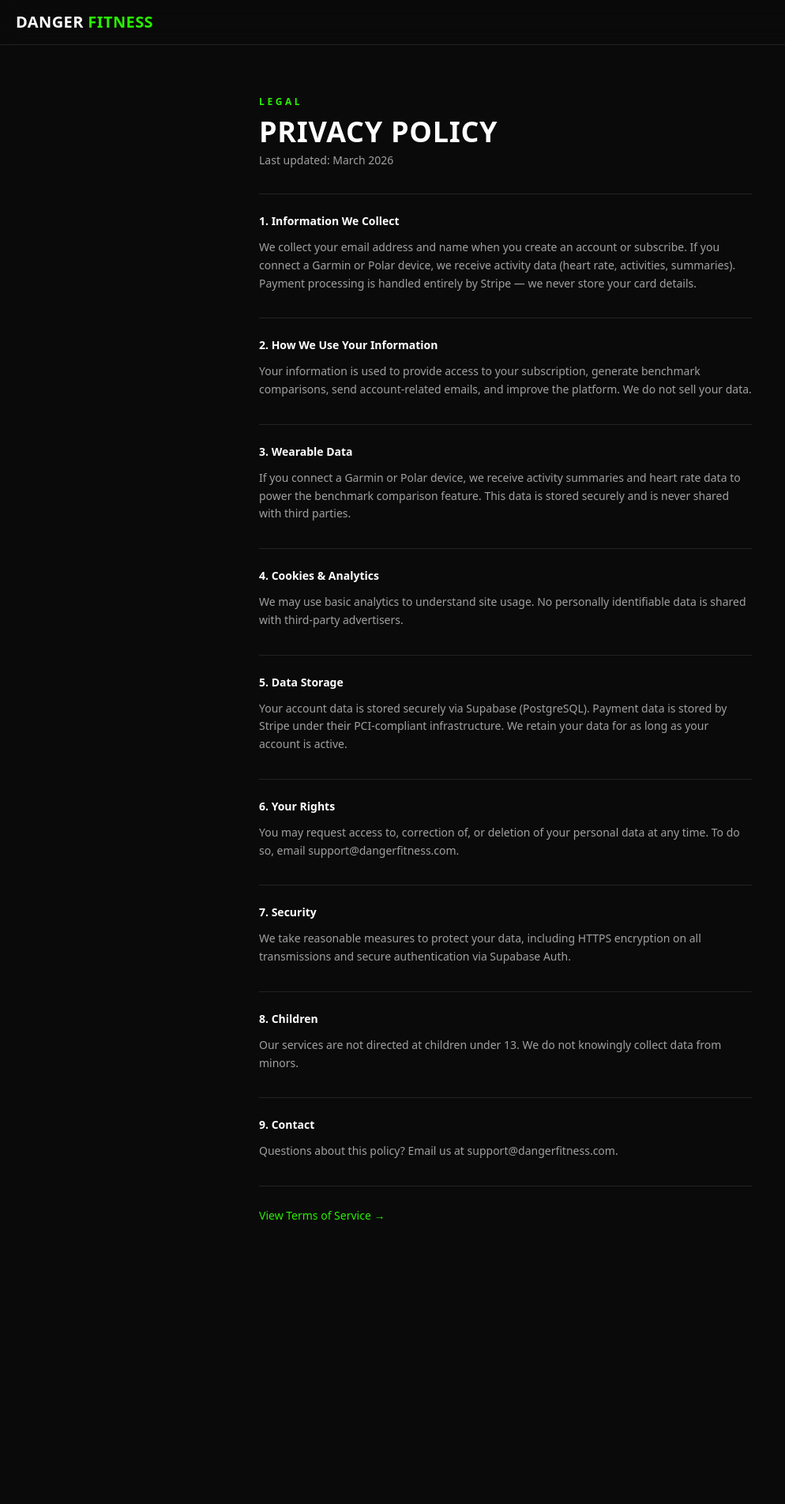
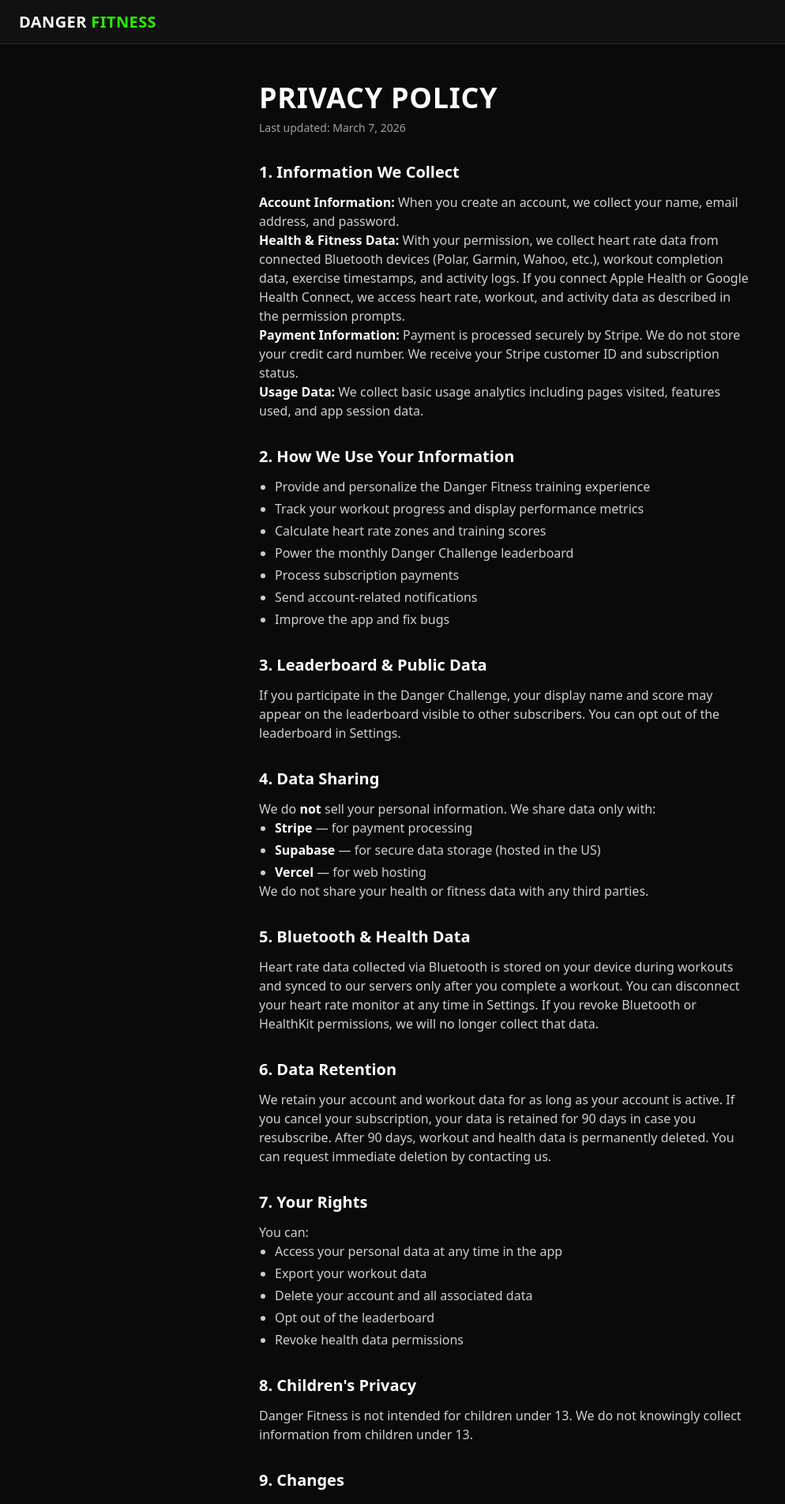
Before and after one commit to GT-Product-Studio/deegan-fitness, a Next.js app: page /privacy in a window 1280 px wide. Shown: the top 1904 px of the page at 79% size, without its empty margins (0-994 px from the left). Before the commit the page ends 1614 px from the top, so only its background shows below. Built offline with nearby package versions, Linux system fonts and the light colour scheme.

Commit message:
Privacy policy page for App Store submission

```diff
--- a/app/privacy/page.tsx
+++ b/app/privacy/page.tsx
@@ -1,70 +1,97 @@
 import Link from "next/link";
 import { brand } from "@/config/brand";
+
+export const metadata = {
+  title: "Privacy Policy — Danger Fitness",
+};
 
 export default function PrivacyPage() {
   return (
     <main className="min-h-screen bg-background text-foreground">
-      <nav className="sticky top-0 z-50 bg-background/80 backdrop-blur-md border-b border-white/10" style={{ paddingTop: "env(safe-area-inset-top)" }}>
-        <div className="max-w-7xl mx-auto px-5 h-14 flex items-center">
-          <Link href="/" className="font-display text-xl font-bold tracking-wider uppercase text-white">
-            {brand.nav.logoPrefix} <span className="text-primary">{brand.nav.logoAccent}</span>
-          </Link>
-        </div>
-      </nav>
+      <header className="border-b border-white/10 bg-card px-6 h-14 flex items-center">
+        <Link href="/" className="font-display text-xl font-bold tracking-wider uppercase">
+          {brand.nav.logoPrefix} <span className="text-primary">{brand.nav.logoAccent}</span>
+        </Link>
+      </header>
 
-      <div className="max-w-2xl mx-auto px-6 py-16 space-y-8">
-        <div>
-          <p className="text-primary text-xs font-bold tracking-[0.3em] uppercase mb-3">Legal</p>
-          <h1 className="font-display text-4xl font-bold uppercase leading-none mb-2">Privacy Policy</h1>
-          <p className="text-muted text-sm">Last updated: March 2026</p>
-        </div>
+      <div className="max-w-2xl mx-auto px-6 py-12">
+        <h1 className="font-display text-4xl font-bold uppercase mb-2">Privacy Policy</h1>
+        <p className="text-muted text-sm mb-8">Last updated: March 7, 2026</p>
 
-        {[
-          {
-            title: "1. Information We Collect",
-            body: "We collect your email address and name when you create an account or subscribe. If you connect a Garmin or Polar device, we receive activity data (heart rate, activities, summaries). Payment processing is handled entirely by Stripe — we never store your card details.",
-          },
-          {
-            title: "2. How We Use Your Information",
-            body: "Your information is used to provide access to your subscription, generate benchmark comparisons, send account-related emails, and improve the platform. We do not sell your data.",
-          },
-          {
-            title: "3. Wearable Data",
-            body: "If you connect a Garmin or Polar device, we receive activity summaries and heart rate data to power the benchmark comparison feature. This data is stored securely and is never shared with third parties.",
-          },
-          {
-            title: "4. Cookies & Analytics",
-            body: "We may use basic analytics to understand site usage. No personally identifiable data is shared with third-party advertisers.",
-          },
-          {
-            title: "5. Data Storage",
-            body: "Your account data is stored securely via Supabase (PostgreSQL). Payment data is stored by Stripe under their PCI-compliant infrastructure. We retain your data for as long as your account is active.",
-          },
-          {
-            title: "6. Your Rights",
-            body: `You may request access to, correction of, or deletion of your personal data at any time. To do so, email ${brand.supportEmail}.`,
-          },
-          {
-            title: "7. Security",
-            body: "We take reasonable measures to protect your data, including HTTPS encryption on all transmissions and secure authentication via Supabase Auth.",
-          },
-          {
-            title: "8. Children",
-            body: "Our services are not directed at children under 13. We do not knowingly collect data from minors.",
-          },
-          {
-            title: "9. Contact",
-            body: `Questions about this policy? Email us at ${brand.supportEmail}.`,
-          },
-        ].map(({ title, body }) => (
-          <div key={title} className="border-t border-white/10 pt-6">
-            <h2 className="font-bold text-sm mb-3 text-white">{title}</h2>
-            <p className="text-muted text-sm leading-relaxed">{body}</p>
-          </div>
-        ))}
+        <div className="prose prose-invert prose-sm max-w-none space-y-6 text-white/80">
+          <section>
+            <h2 className="text-xl font-bold text-white mt-8 mb-3">1. Information We Collect</h2>
+            <p><strong className="text-white">Account Information:</strong> When you create an account, we collect your name, email address, and password.</p>
+            <p><strong className="text-white">Health &amp; Fitness Data:</strong> With your permission, we collect heart rate data from connected Bluetooth devices (Polar, Garmin, Wahoo, etc.), workout completion data, exercise timestamps, and activity logs. If you connect Apple Health or Google Health Connect, we access heart rate, workout, and activity data as described in the permission prompts.</p>
+            <p><strong className="text-white">Payment Information:</strong> Payment is processed securely by Stripe. We do not store your credit card number. We receive your Stripe customer ID and subscription status.</p>
+            <p><strong className="text-white">Usage Data:</strong> We collect basic usage analytics including pages visited, features used, and app session data.</p>
+          </section>
 
-        <div className="border-t border-white/10 pt-6">
-          <Link href="/terms" className="text-primary text-sm hover:underline">View Terms of Service &rarr;</Link>
+          <section>
+            <h2 className="text-xl font-bold text-white mt-8 mb-3">2. How We Use Your Information</h2>
+            <ul className="list-disc pl-5 space-y-1">
+              <li>Provide and personalize the Danger Fitness training experience</li>
+              <li>Track your workout progress and display performance metrics</li>
+              <li>Calculate heart rate zones and training scores</li>
+              <li>Power the monthly Danger Challenge leaderboard</li>
+              <li>Process subscription payments</li>
+              <li>Send account-related notifications</li>
+              <li>Improve the app and fix bugs</li>
+            </ul>
+          </section>
+
+          <section>
+            <h2 className="text-xl font-bold text-white mt-8 mb-3">3. Leaderboard &amp; Public Data</h2>
+            <p>If you participate in the Danger Challenge, your display name and score may appear on the leaderboard visible to other subscribers. You can opt out of the leaderboard in Settings.</p>
+          </section>
+
+          <section>
+            <h2 className="text-xl font-bold text-white mt-8 mb-3">4. Data Sharing</h2>
+            <p>We do <strong className="text-white">not</strong> sell your personal information. We share data only with:</p>
+            <ul className="list-disc pl-5 space-y-1">
+              <li><strong className="text-white">Stripe</strong> — for payment processing</li>
+              <li><strong className="text-white">Supabase</strong> — for secure data storage (hosted in the US)</li>
+              <li><strong className="text-white">Vercel</strong> — for web hosting</li>
+            </ul>
+            <p>We do not share your health or fitness data with any third parties.</p>
+          </section>
+
+          <section>
+            <h2 className="text-xl font-bold text-white mt-8 mb-3">5. Bluetooth &amp; Health Data</h2>
+            <p>Heart rate data collected via Bluetooth is stored on your device during workouts and synced to our servers only after you complete a workout. You can disconnect your heart rate monitor at any time in Settings. If you revoke Bluetooth or HealthKit permissions, we will no longer collect that data.</p>
+          </section>
+
+          <section>
+            <h2 className="text-xl font-bold text-white mt-8 mb-3">6. Data Retention</h2>
+            <p>We retain your account and workout data for as long as your account is active. If you cancel your subscription, your data is retained for 90 days in case you resubscribe. After 90 days, workout and health data is permanently deleted. You can request immediate deletion by contacting us.</p>
+          </section>
+
+          <section>
+            <h2 className="text-xl font-bold text-white mt-8 mb-3">7. Your Rights</h2>
+            <p>You can:</p>
+            <ul className="list-disc pl-5 space-y-1">
+              <li>Access your personal data at any time in the app</li>
+              <li>Export your workout data</li>
+              <li>Delete your account and all associated data</li>
+              <li>Opt out of the leaderboard</li>
+              <li>Revoke health data permissions</li>
+            </ul>
+          </section>
+
+          <section>
+            <h2 className="text-xl font-bold text-white mt-8 mb-3">8. Children&apos;s Privacy</h2>
+            <p>Danger Fitness is not intended for children under 13. We do not knowingly collect information from children under 13.</p>
+          </section>
+
+          <section>
+            <h2 className="text-xl font-bold text-white mt-8 mb-3">9. Changes</h2>
+            <p>We may update this privacy policy from time to time. We will notify you of significant changes via email or in-app notification.</p>
+          </section>
+
+          <section>
+            <h2 className="text-xl font-bold text-white mt-8 mb-3">10. Contact</h2>
+            <p>Questions about this privacy policy? Contact us at <a href="mailto:support@dangerfitness.com" className="text-primary hover:underline">support@dangerfitness.com</a>.</p>
+          </section>
         </div>
       </div>
     </main>
```
